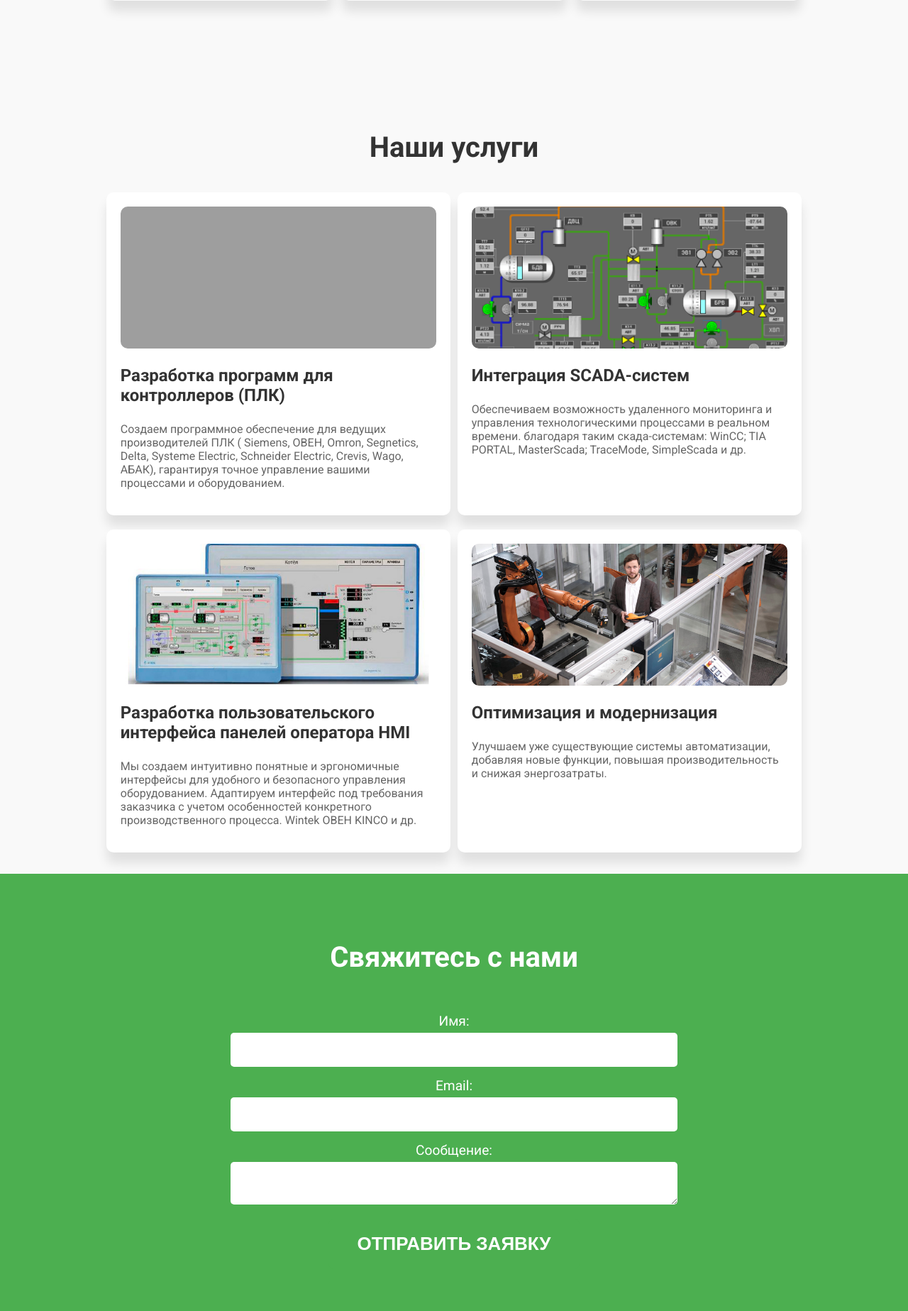
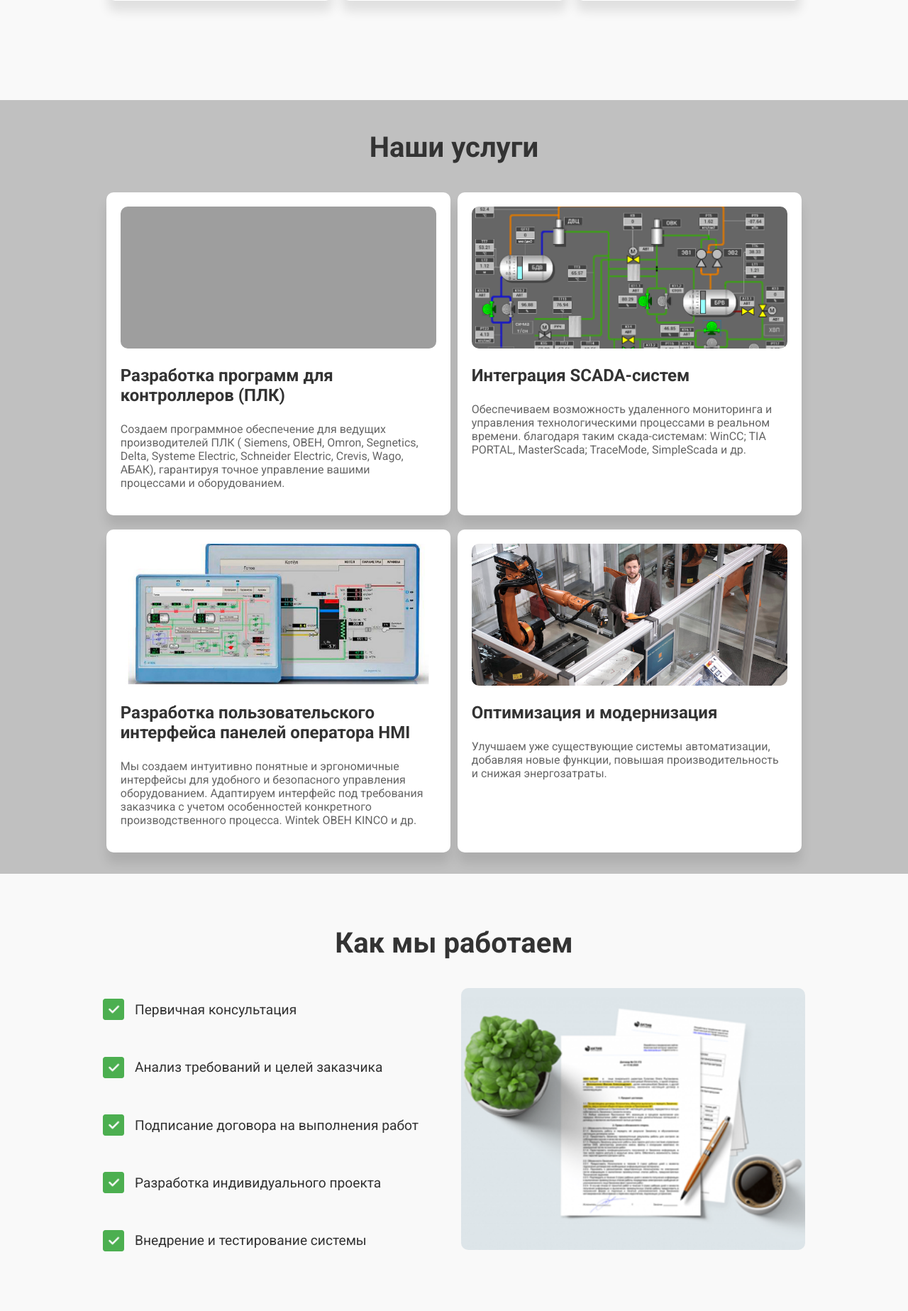
Before and after one commit to Albert-Sh-Rep/ASUTP_FLASK_REP1, a Flask app: page / in a window 1280 px wide. Shown: the part 1571-3418 px from the top of the page at 71% size. Run offline with Flask 3, Linux system fonts and the light colour scheme; grey boxes are pictures that could not be loaded.

Commit message:
Добавил секцию Как мы работаем между секциями наши услуги и контактной формы

```diff
--- a/static/style.css
+++ b/static/style.css
@@ -137,7 +137,7 @@ body {
 /* Секция услуг */
 .services {
     padding: 10px 0;
-    background-color: #f9f9f9;
+    background-color: #C0C0C0;  /*#f9f9f9*/
     text-align: center;
 }
 
@@ -184,6 +184,94 @@ body {
     margin-top: 10px;
     color: #666;
 }
+
+
+
+
+/* Секция "Как мы работаем" */
+.how-we-work {
+    padding: 40px 0;
+    background-color: #f9f9f9;
+}
+
+.how-we-work h2 {
+    font-size: 2.5em;
+    text-align: center;
+    margin-bottom: 40px;
+}
+
+.work-content {
+    display: flex;
+    justify-content: space-between;
+    align-items: flex-start;
+    gap: 20px;
+}
+
+.work-text {
+    width: 50%;
+}
+
+.work-item {
+    display: flex;
+    align-items: center;
+    margin-bottom: 20px;
+}
+
+.work-item img.check-icon {
+    width: 30px;
+    height: 30px;
+    margin-right: 15px;
+}
+
+.work-item p {
+    font-size: 1.2em;
+    color: #333;
+}
+
+.work-image {
+    width: 50%;
+}
+
+.work-image img {
+    width: 100%;
+    height: auto;
+    border-radius: 10px;
+    object-fit: cover;
+}
+
+/* Призыв к действию */
+.call-to-action {
+    margin-top: 60px;
+    width: 100%; /* Полная ширина */
+    text-align: center; /* Выровнять содержимое по центру */
+}
+
+.call-to-action p {
+    font-size: 1.5em;
+    margin-bottom: 60px;
+}
+
+.btn-primary {
+    background-color: #4CAF50;
+    color: white;
+    font-size: 1.2em;
+    padding: 15px 30px;
+    border: none;
+    cursor: pointer;
+    text-transform: uppercase;
+    font-weight: bold;
+    border-radius: 5px;
+    text-decoration: none;
+    transition: transform 0.3s ease;
+}
+
+.btn-primary:hover {
+    background-color: #45a049;
+}
+
+
+
+
 
 /* Секция контактной формы */
 .contact {
--- a/templates/index.html
+++ b/templates/index.html
@@ -88,6 +88,49 @@
         </div>
     </section>
 
+<!-- Секция "Как мы работаем" -->
+    <section class="how-we-work" id="how-we-work">
+        <div class="container">
+            <h2>Как мы работаем</h2>
+            <div class="work-content">
+                <div class="work-text">
+                    <div class="work-item">
+                        <img src="/static/images/check-icon.png" alt="Галочка" class="check-icon">
+                        <p>Первичная консультация</p>
+                    </div>
+                    <div class="work-item">
+                        <img src="/static/images/check-icon.png" alt="Галочка" class="check-icon">
+                        <p>Анализ требований и целей заказчика</p>
+                    </div>
+                    <div class="work-item">
+                        <img src="/static/images/check-icon.png" alt="Галочка" class="check-icon">
+                        <p>Подписание договора на выполнения работ</p>
+                    </div>
+                    <div class="work-item">
+                        <img src="/static/images/check-icon.png" alt="Галочка" class="check-icon">
+                        <p>Разработка индивидуального проекта</p>
+                    </div>
+                    <div class="work-item">
+                        <img src="/static/images/check-icon.png" alt="Галочка" class="check-icon">
+                        <p>Внедрение и тестирование системы</p>
+                    </div>
+                </div>
+                <div class="work-image">
+                    <img src="/static/images/work-process.jpg" alt="Процесс работы">
+                </div>
+            </div>
+            <div class="call-to-action">
+                <p>Готовы начать? Оставьте заявку прямо сейчас!</p>
+                <a href="#contact" class="btn-primary">Оставить заявку</a>
+            </div>
+        </div>
+    </section>
+
+
+
+
+
+
     <section class="contact" id="contact">
         <div class="container">
             <h2>Свяжитесь с нами</h2>
```
Also changed, not shown: other parts of static/style.css (+1 -1 lines), static/images/check-icon.png (added), static/images/work-process.jpg (added).
